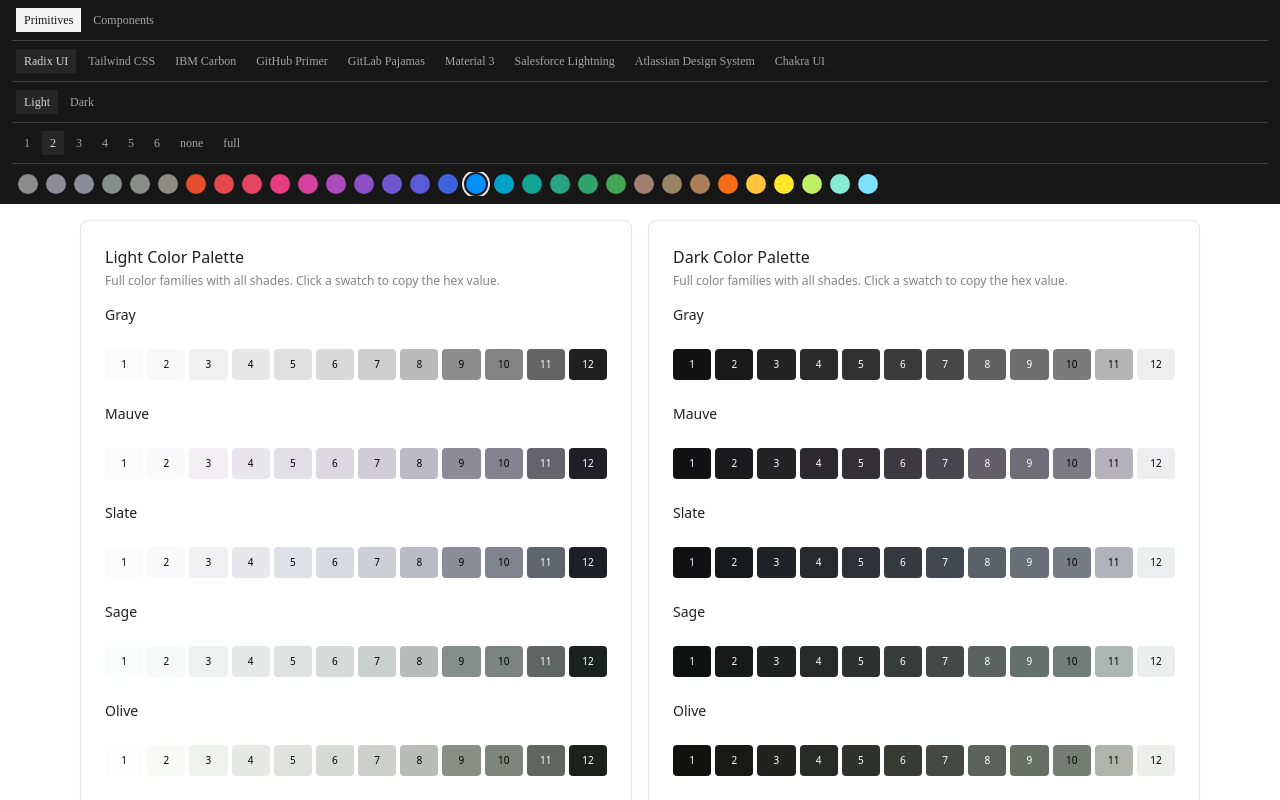
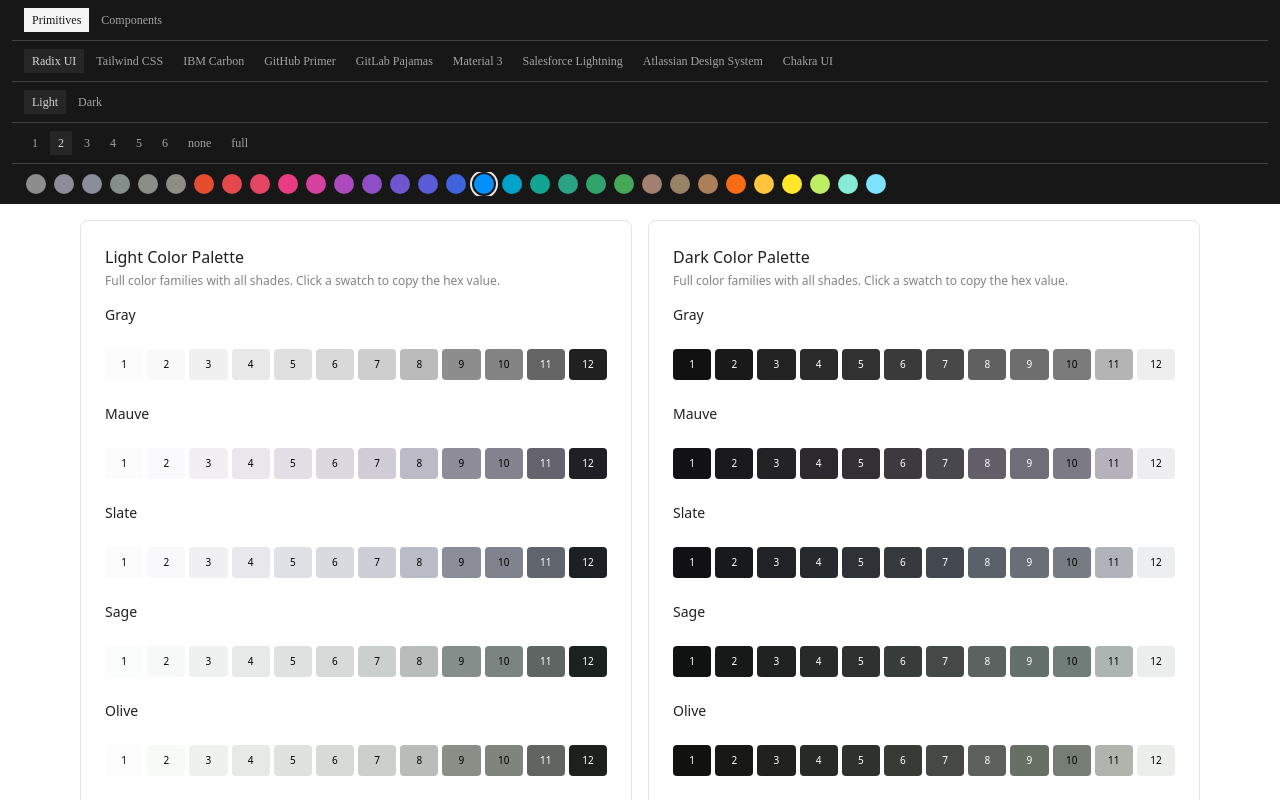
Before and after one commit to brampitoyo/design-system-browser, a React (Vite) app: page / in a window 1280 px wide. Shown: the top 800 px of the page. Built offline with nearby package versions, Linux system fonts and the light colour scheme; a web font is replaced by a local one.

Commit message:
Remove default fieldset border and increase nav-layer padding to prevent outline clipping

```diff
--- a/src/index.css
+++ b/src/index.css
@@ -103,7 +103,8 @@
 /* Nav radio group styles */
 .nav-layer {
   scroll-padding-inline: 0.75rem;
-  padding-inline: 0.25rem;
+  padding-inline: 0.75rem;
+  border: none;
 }
 
 .nav-radio-label {
```
